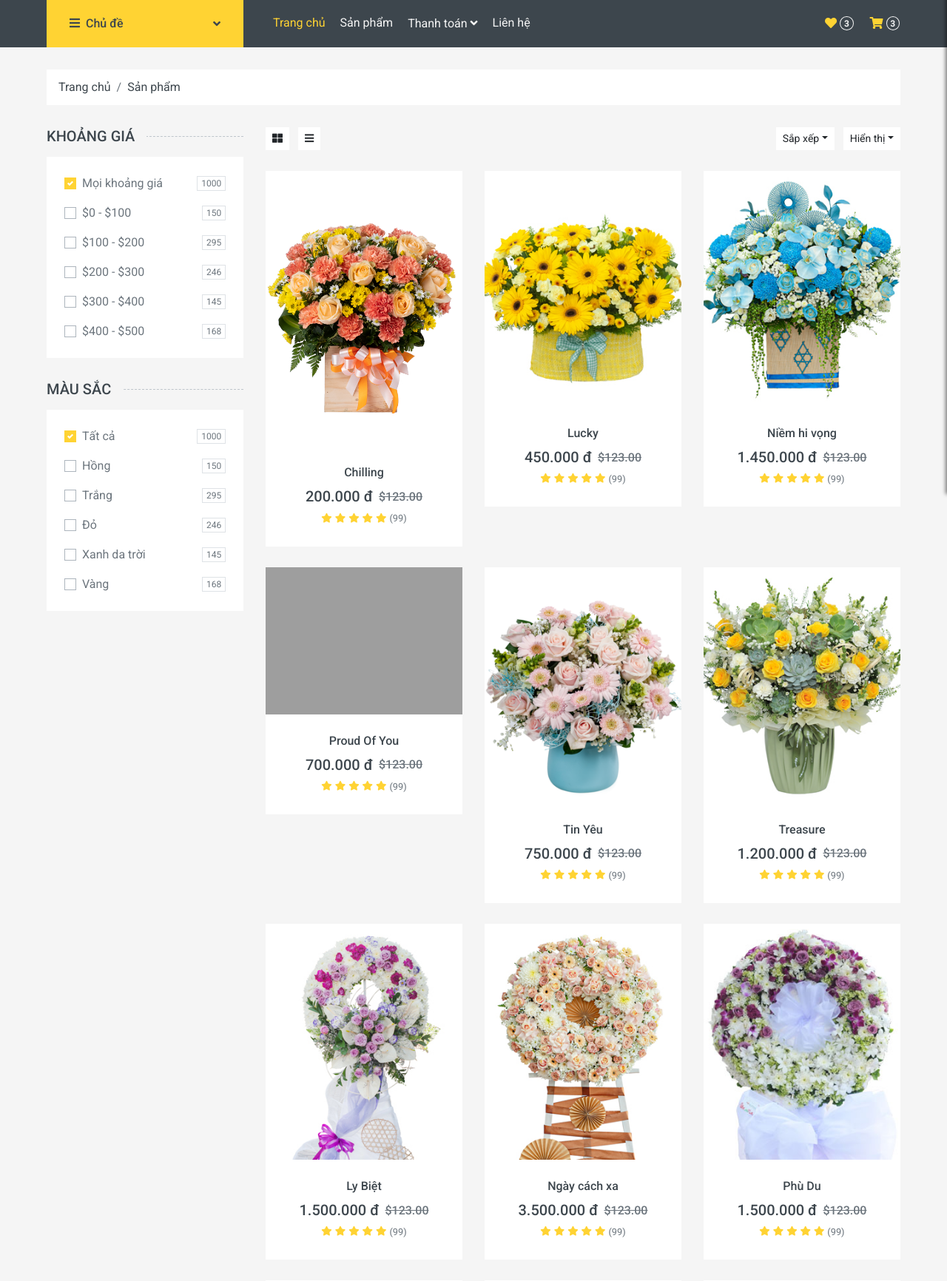
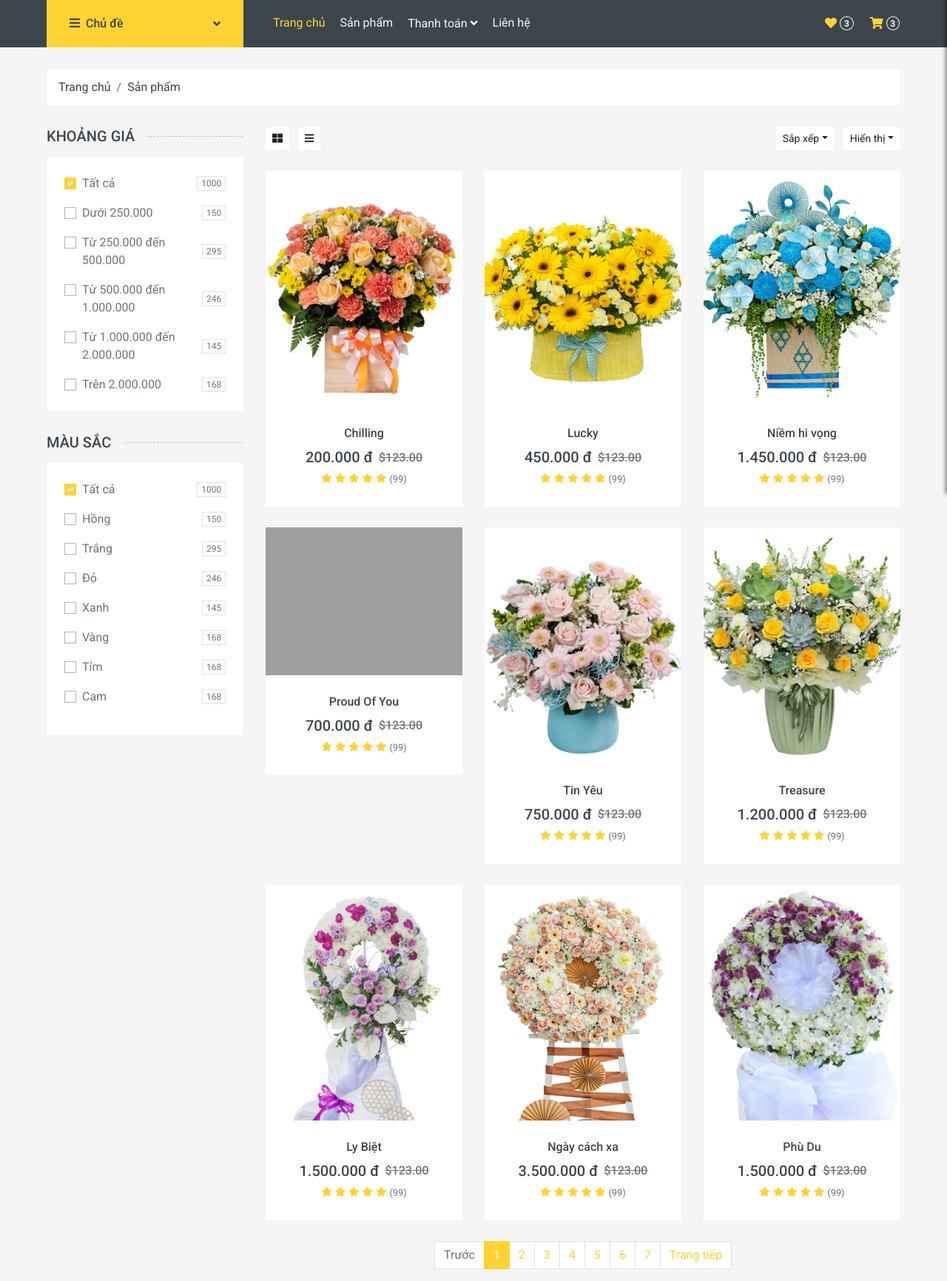
Before and after one commit to quangkuong1109/web_ban_hoa, a PHP site: page /shop.php in a window 1280 px wide. Shown: the part 132-1864 px from the top of the page at 74% size. Run offline with PHP 8.4, Linux system fonts and the light colour scheme; data comes from the database, SQL or seed files in the repository; some libraries are stand-ins or nearby versions; grey boxes are pictures that could not be loaded.

Commit message:
cập nhật số trang(hiển thị 9 sản phẩm 1 trang)

```diff
--- a/shop.php
+++ b/shop.php
@@ -1,4 +1,4 @@
-<?php require_once ('header.php');?>
+<?php require_once('header.php'); ?>
 
 
 <!-- Breadcrumb Start -->
@@ -27,32 +27,32 @@
                 <form>
                     <div class="custom-control custom-checkbox d-flex align-items-center justify-content-between mb-3">
                         <input type="checkbox" class="custom-control-input" checked id="price-all">
-                            <label class="custom-control-label" for="price-all">Mọi khoảng giá </label>
+                        <label class="custom-control-label" for="price-all">Tất cả </label>
                         <span class="badge border font-weight-normal">1000</span>
                     </div>
                     <div class="custom-control custom-checkbox d-flex align-items-center justify-content-between mb-3">
                         <input type="checkbox" class="custom-control-input" id="price-1">
-                            <label class="custom-control-label" for="price-1">$0 - $100</label>
+                        <label class="custom-control-label" for="price-1">Dưới 250.000</label>
                         <span class="badge border font-weight-normal">150</span>
                     </div>
                     <div class="custom-control custom-checkbox d-flex align-items-center justify-content-between mb-3">
                         <input type="checkbox" class="custom-control-input" id="price-2">
-                            <label class="custom-control-label" for="price-2">$100 - $200</label>
+                        <label class="custom-control-label" for="price-2">Từ 250.000 đến 500.000</label>
                         <span class="badge border font-weight-normal">295</span>
                     </div>
                     <div class="custom-control custom-checkbox d-flex align-items-center justify-content-between mb-3">
                         <input type="checkbox" class="custom-control-input" id="price-3">
-                            <label class="custom-control-label" for="price-3">$200 - $300</label>
+                        <label class="custom-control-label" for="price-3">Từ 500.000 đến 1.000.000</label>
                         <span class="badge border font-weight-normal">246</span>
                     </div>
                     <div class="custom-control custom-checkbox d-flex align-items-center justify-content-between mb-3">
                         <input type="checkbox" class="custom-control-input" id="price-4">
-                            <label class="custom-control-label" for="price-4">$300 - $400</label>
+                        <label class="custom-control-label" for="price-4">Từ 1.000.000 đến 2.000.000</label>
                         <span class="badge border font-weight-normal">145</span>
                     </div>
                     <div class="custom-control custom-checkbox d-flex align-items-center justify-content-between">
                         <input type="checkbox" class="custom-control-input" id="price-5">
-                            <label class="custom-control-label" for="price-5">$400 - $500</label>
+                        <label class="custom-control-label" for="price-5">Trên 2.000.000</label>
                         <span class="badge border font-weight-normal">168</span>
                     </div>
                 </form>
@@ -85,12 +85,22 @@
                     </div>
                     <div class="custom-control custom-checkbox d-flex align-items-center justify-content-between mb-3">
                         <input type="checkbox" class="custom-control-input" id="color-4">
-                            <label class="custom-control-label" for="color-4">Xanh da trời</label>
+                        <label class="custom-control-label" for="color-4">Xanh</label>
                         <span class="badge border font-weight-normal">145</span>
                     </div>
-                        <div class="custom-control custom-checkbox d-flex align-items-center justify-content-between">
+                    <div class="custom-control custom-checkbox d-flex align-items-center justify-content-between mb-3">
                         <input type="checkbox" class="custom-control-input" id="color-5">
                         <label class="custom-control-label" for="color-5">Vàng</label>
+                        <span class="badge border font-weight-normal">168</span>
+                    </div>
+                    <div class="custom-control custom-checkbox d-flex align-items-center justify-content-between mb-3">
+                        <input type="checkbox" class="custom-control-input" id="color-6">
+                        <label class="custom-control-label" for="color-5">Tím</label>
+                        <span class="badge border font-weight-normal">168</span>
+                    </div>
+                    <div class="custom-control custom-checkbox d-flex align-items-center justify-content-between mb-3">
+                        <input type="checkbox" class="custom-control-input" id="color-7">
+                        <label class="custom-control-label" for="color-5">Cam</label>
                         <span class="badge border font-weight-normal">168</span>
                     </div>
                 </form>
@@ -131,30 +141,38 @@
                 </div>
 
                 <?php
-                        // Kết nối đến cơ sở dữ liệu
-                        $host = 'localhost'; // Địa chỉ máy chủ MySQL
-                        $username = 'root'; // Tên người dùng
-                        $password = ''; // Mật khẩu (để trống nếu không có)
-                        $database = 'banhoa'; // Tên cơ sở dữ liệu bạn đã tạo
+                // Phân trang
+                $host = 'localhost';
+                $username = 'root';
+                $password = '';
+                $database = 'banhoa';
 
-                        // Tạo kết nối
                 $conn = mysqli_connect($host, $username, $password, $database);
-
-                        // Kiểm tra kết nối
                 if (!$conn) {
                     die("Kết nối thất bại: " . mysqli_connect_error());
                 }
 
-                        // Truy vấn để lấy tất cả dữ liệu từ bảng SanPham
-                        $sql = "SELECT MaSanPham, TenSanPham, MaDanhMuc, Mau, MoTa, Gia, HinhAnh, TonKho, GiamGia FROM sanpham";
+                // Số sản phẩm trên mỗi trang
+                $productsPerPage = 9;
+
+                // Tính toán trang hiện tại và tổng số sản phẩm
+                $current_page = isset($_GET['page']) ? (int)$_GET['page'] : 1;
+                $offset = ($current_page - 1) * $productsPerPage;
+
+                $sql_total = "SELECT COUNT(*) as total FROM sanpham";
+                $result_total = mysqli_query($conn, $sql_total);
+                $totalProducts = mysqli_fetch_assoc($result_total)['total'];
+                $totalPages = ceil($totalProducts / $productsPerPage);
+
+                // Truy vấn để lấy sản phẩm từ cơ sở dữ liệu cho trang hiện tại
+                $sql = "SELECT MaSanPham, TenSanPham, MaDanhMuc, Mau, MoTa, Gia, HinhAnh, TonKho, GiamGia FROM sanpham LIMIT $offset, $productsPerPage";
                 $result = mysqli_query($conn, $sql);
 
                 $products = array();
 
                 if (mysqli_num_rows($result) > 0) {
-                            // Lặp qua các hàng dữ liệu
-                            while($row = mysqli_fetch_assoc($result)) {
-                                $products[] = $row; // Lưu từng dòng vào mảng
+                    while ($row = mysqli_fetch_assoc($result)) {
+                        $products[] = $row;
                     }
                 } else {
                     echo "Không có sản phẩm nào.";
@@ -163,9 +181,11 @@
                 // Đóng kết nối
                 mysqli_close($conn);
 
+
                 // Hiển thị kết quả (tùy chỉnh cách bạn hiển thị)
                 foreach ($products as $product) {
                 ?>
+
                     <div class="col-lg-4 col-md-6 col-sm-6 pb-1">
                         <div class="product-item bg-light mb-4">
                             <div class="product-img position-relative overflow-hidden">
@@ -183,7 +203,8 @@
                             <div class="text-center py-4">
                                 <a class="h6 text-decoration-none text-truncate" href=""><?php echo $product['TenSanPham']; ?></a>
                                 <div class="d-flex align-items-center justify-content-center mt-2">
-                                            <h5><?php echo number_format($product['Gia'], 0, ',', '.') . " đ"; ?></h5><h6 class="text-muted ml-2"><del>$123.00</del></h6>
+                                    <h5><?php echo number_format($product['Gia'], 0, ',', '.') . " đ"; ?></h5>
+                                    <h6 class="text-muted ml-2"><del>$123.00</del></h6>
                                 </div>
                                 <div class="d-flex align-items-center justify-content-center mb-1">
                                     <small class="fa fa-star text-primary mr-1"></small>
@@ -199,7 +220,24 @@
                 <?php
                 }
                 ?>
-
+                <!-- Thêm phần điều hướng trang ở đây -->
+                <div class="col-12">
+                    <nav>
+                        <ul class="pagination justify-content-center">
+                            <li class="page-item <?php if ($current_page <= 1) echo 'disabled'; ?>">
+                                <a class="page-link" href="?page=<?php echo $current_page - 1; ?>">Trước</a>
+                            </li>
+                            <?php for ($i = 1; $i <= $totalPages; $i++) : ?>
+                                <li class="page-item <?php if ($i == $current_page) echo 'active'; ?>">
+                                    <a class="page-link" href="?page=<?php echo $i; ?>"><?php echo $i; ?></a>
+                                </li>
+                            <?php endfor; ?>
+                            <li class="page-item <?php if ($current_page >= $totalPages) echo 'disabled'; ?>">
+                                <a class="page-link" href="?page=<?php echo $current_page + 1; ?>">Trang tiếp</a>
+                            </li>
+                        </ul>
+                    </nav>
+                </div>
                 <div id="toast" class="toast" style="position: fixed; bottom: 20px; right: 20px; z-index: 1050;">
                     <div class="toast-body">
                         <span id="toast-message"></span>
@@ -233,26 +271,26 @@
 
                 <style>
                     .toast {
-                            display: none; /* Ẩn toast khi chưa hiển thị */
-                            background-color: #ffd700; /* Màu nền xanh cho thông báo thành công */
-                            color: #121212; /* Màu chữ trắng */
+                        display: none;
+                        /* Ẩn toast cho đến khi cần */
+                        position: fixed;
+                        bottom: 20px;
+                        right: 20px;
+                        z-index: 1050;
+                        background-color: #ffd700;
+                        color: #121212;
+                        padding: 10px 20px;
+                        border-radius: 5px;
+                        box-shadow: 0px 0px 15px rgba(0, 0, 0, 0.2);
                     }
                 </style>
-                    <div class="col-12">
-                        <nav>
-                          <ul class="pagination justify-content-center">
-                            <li class="page-item disabled"><a class="page-link" href="#">Trước</span></a></li>
-                            <li class="page-item active"><a class="page-link" href="#">1</a></li>
-                            <li class="page-item"><a class="page-link" href="#">2</a></li>
-                            <li class="page-item"><a class="page-link" href="#">3</a></li>
-                            <li class="page-item"><a class="page-link" href="#">Trang tiếp</a></li>
-                          </ul>
-                        </nav>
+
             </div>
         </div>
-            </div>
+
         <!-- Shop Product End -->
     </div>
+
 </div>
 <!-- Shop End -->
 
```
Also changed, not shown: img/san_pham/cam_on/chilling.jpg, img/san_pham/khai_truong/tuong_lai_tuoi_sang.jpg (renamed from img/san_pham/khai_truong/tuong-_ai_tuoi_sang.jpg). Lines whose indentation alone changed are shown as unchanged.
